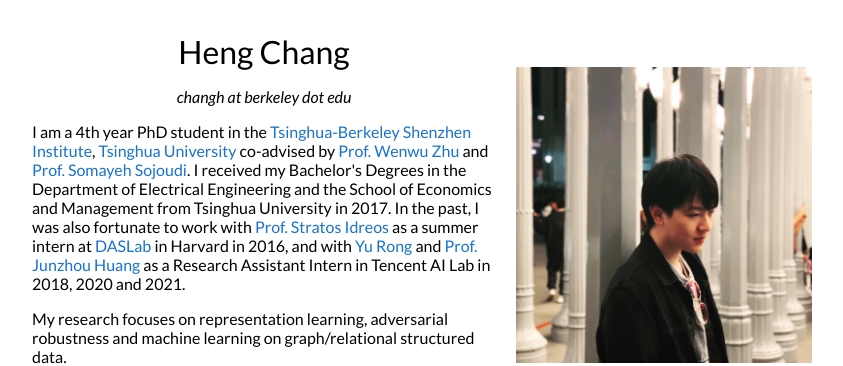
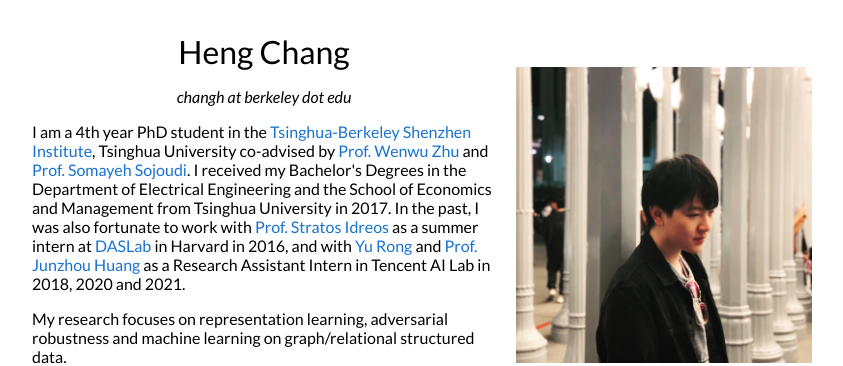
Before and after one commit to hchang95/hchang95.github.io, a Jekyll site: the page built from _posts/2021-03-01-arxiv-1.markdown, in a window 1280 px wide. Shown: the top 366 px of the page, without its empty margins (216-1059 px from the left). Built offline with Jekyll 4.4.1, drawn with Linux system fonts in a browser that asks for light colours; part of the change alters nothing that is shown.

```diff
--- a/_layouts/default.html
+++ b/_layouts/default.html
@@ -30,7 +30,7 @@
               <p style="text-align:center">
                 <i>changh at berkeley dot edu </i>
               </p>
-              <p>I am a 4th year PhD student in the <a href="https://tbsi.berkeley.edu">Tsinghua-Berkeley Shenzhen Institute</a>, <a href="https://www.tsinghua.edu.cn/">Tsinghua University</a> co-advised by <a href="https://ieeexplore.ieee.org/author/37065056700">Prof. Wenwu Zhu</a> and <a href="https://people.eecs.berkeley.edu/~sojoudi/">Prof. Somayeh Sojoudi</a>. I received my Bachelor's Degrees in the Department of Electrical Engineering and the School of Economics and Management from Tsinghua University in 2017. In the past, I was also fortunate to work with <a href="https://stratos.seas.harvard.edu">Prof. Stratos Idreos</a> as a summer intern at <a href="http://daslab.seas.harvard.edu">DASLab</a> in Harvard in 2016, and with <a href="https://scholar.google.com.hk/citations?user=itezhEMAAAAJ">Yu Rong</a> and <a href="http://ranger.uta.edu/~huang/">Prof. Junzhou Huang</a> as a Research Assistant Intern in Tencent AI Lab in 2018, 2020 and 2021.
+              <p>I am a 4th year PhD student in the <a href="https://tbsi.berkeley.edu">Tsinghua-Berkeley Shenzhen Institute</a>, Tsinghua University co-advised by <a href="https://ieeexplore.ieee.org/author/37065056700">Prof. Wenwu Zhu</a> and <a href="https://people.eecs.berkeley.edu/~sojoudi/">Prof. Somayeh Sojoudi</a>. I received my Bachelor's Degrees in the Department of Electrical Engineering and the School of Economics and Management from Tsinghua University in 2017. In the past, I was also fortunate to work with <a href="https://stratos.seas.harvard.edu">Prof. Stratos Idreos</a> as a summer intern at <a href="http://daslab.seas.harvard.edu">DASLab</a> in Harvard in 2016, and with <a href="https://scholar.google.com.hk/citations?user=itezhEMAAAAJ">Yu Rong</a> and <a href="http://ranger.uta.edu/~huang/">Prof. Junzhou Huang</a> as a Research Assistant Intern in Tencent AI Lab in 2018, 2020 and 2021.
               </p>
               <p>
                 My research focuses on representation learning, adversarial robustness and machine learning on graph/relational structured data.
```
